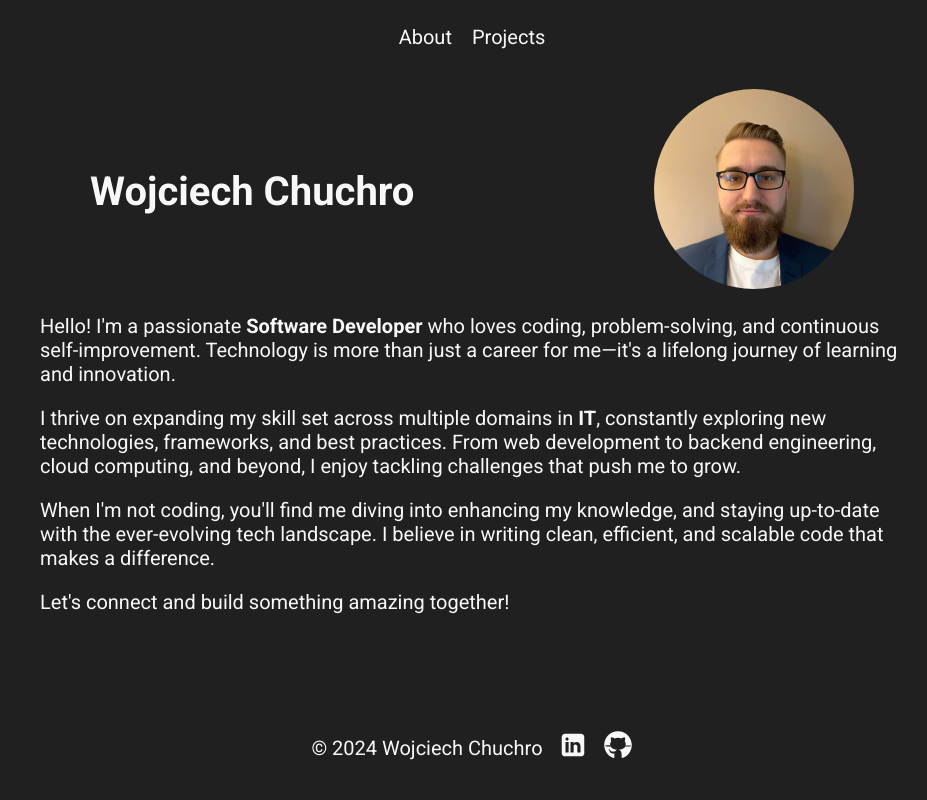
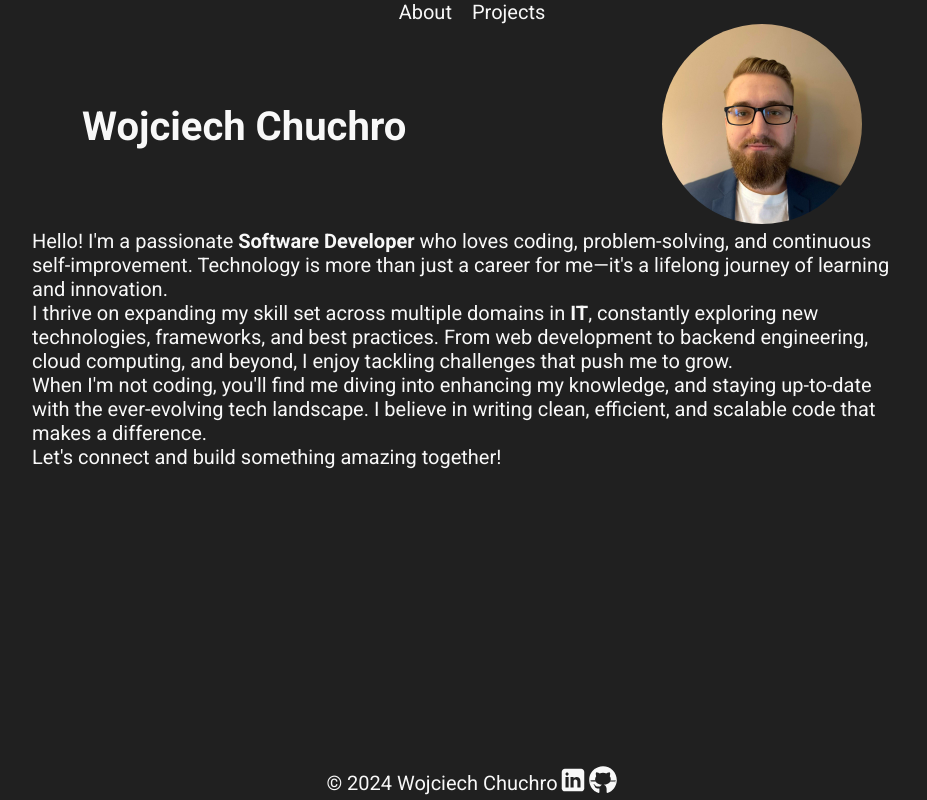
Before and after one commit to WojciechChuchro/portoflio, a React (Vite) app: page / in a window 1280 px wide. Shown: the whole page, without its empty margins (168-1095 px from the left). Built offline with nearby package versions, Linux system fonts and the light colour scheme.

Commit message:
Footer should always stick to the bottom

```diff
--- a/src/index.css
+++ b/src/index.css
@@ -1,3 +1,12 @@
+* {
+    margin: 0;
+    padding: 0;
+    font-family: "Roboto", serif;
+    font-optical-sizing: auto;
+    font-style: normal;
+    font-variation-settings: "wdth" 100;
+}
+
 :root {
     --black: #0F0F0F;
     --light_black: #202020;
@@ -13,12 +22,6 @@ body {
     color: #F8F8F8;
 }
 
-* {
-     font-family: "Roboto", serif;
-     font-optical-sizing: auto;
-     font-style: normal;
-     font-variation-settings: "wdth" 100;
-}
 
 a {
     text-decoration: none;
@@ -38,9 +41,7 @@ nav {
 }
 
 footer {
-    position: fixed;
-    bottom: 35px;
-    text-align: center;
+    margin-top: auto;
 }
 svg {
     width: 30px;
@@ -65,13 +66,14 @@ img {
 }
 
 .container {
-    margin: 25px 200px;
-    display: flex;
-    justify-content: center;
+    margin: 0 200px;
     justify-items: center;
     align-items: center;
     align-content: center;
+    display: flex;
+    min-height: 100vh;
     flex-direction: column;
+    justify-content: flex-start;
 }
 
 .container_portfolio {
@@ -82,10 +84,11 @@ img {
 }
 
 .container_footer {
-    display: flex;
-    column-gap: 15px;
-    align-items: center;
-    justify-content: space-between;
+   max-width: 1200px;
+   margin: 0 auto;
+   display: flex;
+   justify-content: space-between;
+   align-items: center;
 }
 
 
@@ -106,9 +109,6 @@ img {
     align-items: center;
 }
 
-.container_about {
-    padding-top: 40px;
-}
 .back_link:hover {
     svg {
         path {
--- a/src/pages/Projects.tsx
+++ b/src/pages/Projects.tsx
@@ -1,7 +1,7 @@
 import {Link} from "react-router-dom";
 
 const Projects = () => {
-    return <div className="container container_portfolio">
+    return <div className="container_portfolio">
         <Link to="/projects/ride-sharing-platform">Ride Sharing Platform</Link>
         <Link to="/projects/tower-defence">Tower Defence</Link>
     </div>
```
